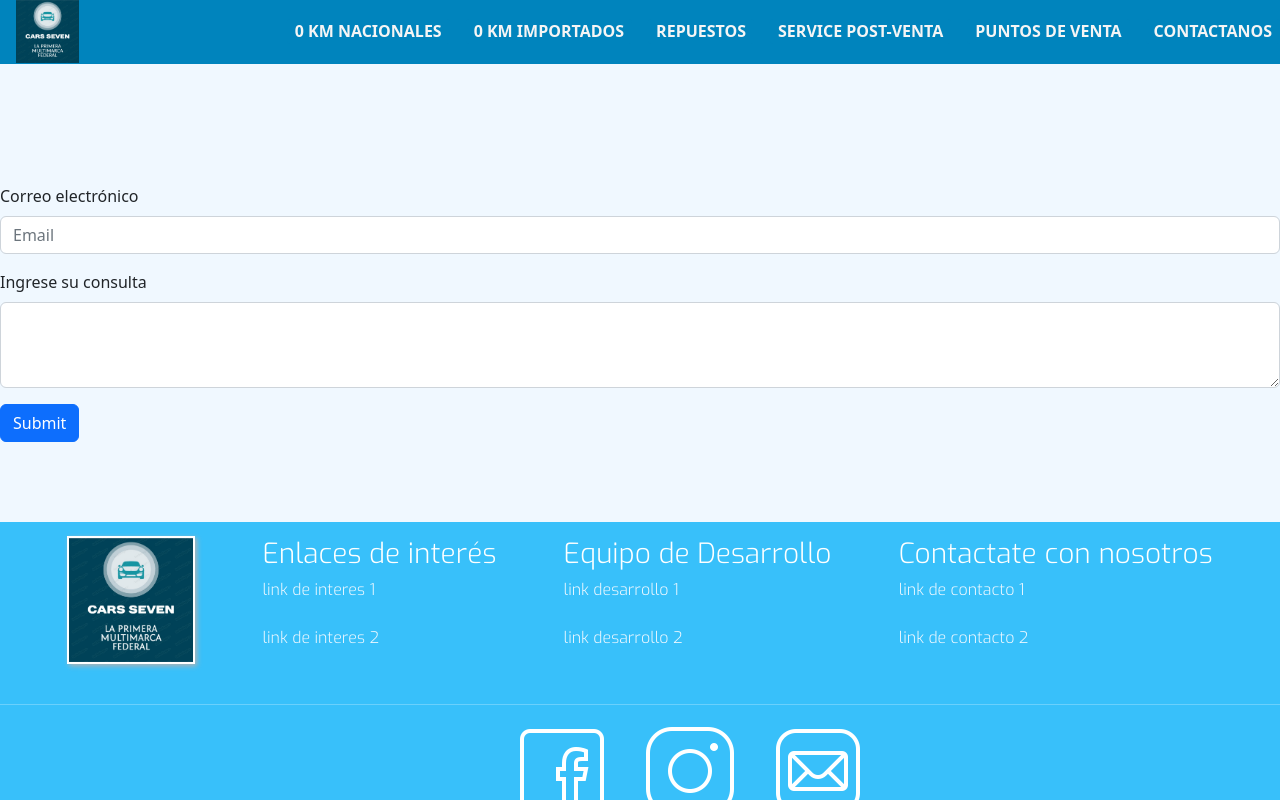
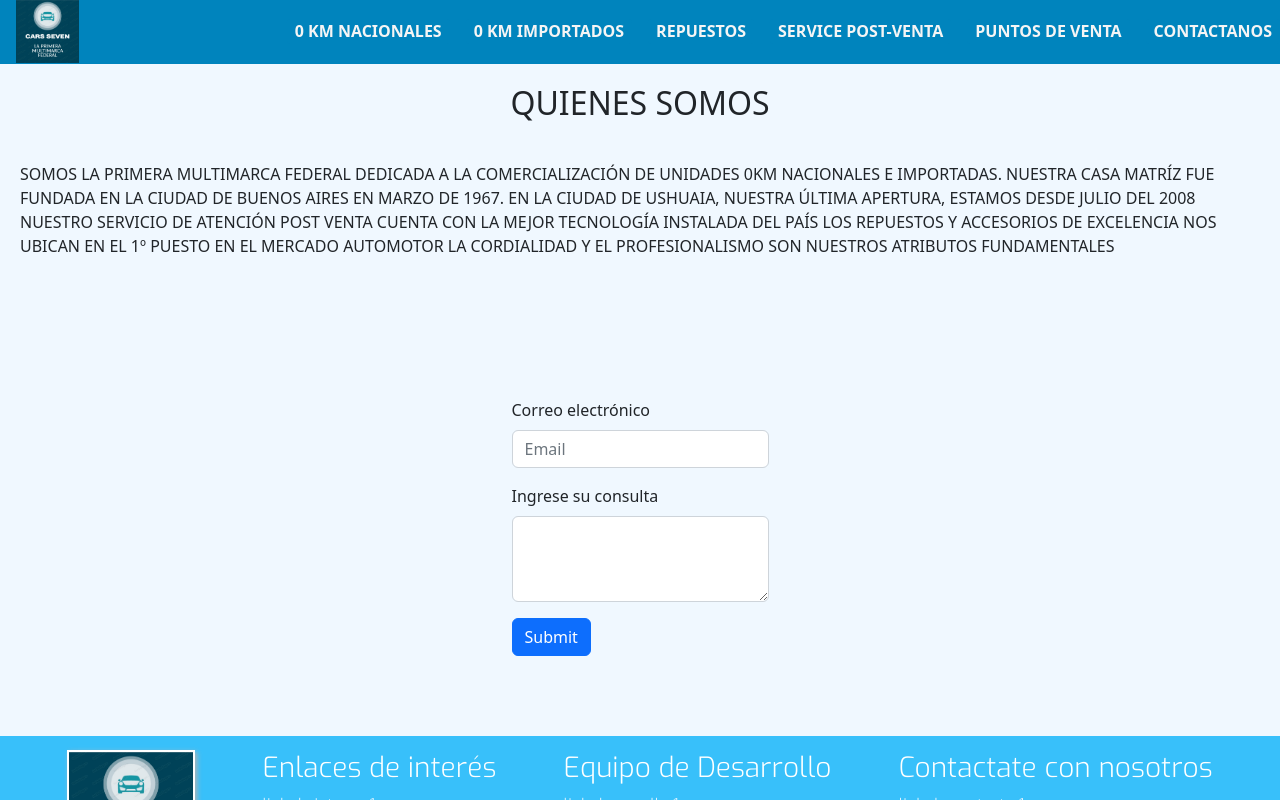
Before and after one commit to daro-asecas/Grupo7, a React (Create React App) app: page /contacto in a window 1280 px wide. Shown: the top 800 px of the page. Built offline with nearby package versions, Linux system fonts and the light colour scheme.

Commit message:
Correccion en  contacto

```diff
--- a/src/components/routes/Contacto.jsx
+++ b/src/components/routes/Contacto.jsx
@@ -4,6 +4,19 @@ import Form from 'react-bootstrap/Form';
 
 export function Contacto() {
     return (
+      <div>
+
+        <h2>QUIENES SOMOS	</h2>
+
+
+         <p> SOMOS LA PRIMERA MULTIMARCA FEDERAL DEDICADA A LA COMERCIALIZACIÓN DE UNIDADES 0KM NACIONALES E IMPORTADAS.
+          NUESTRA CASA MATRÍZ FUE FUNDADA EN LA CIUDAD DE BUENOS AIRES EN MARZO DE 1967.
+          EN LA CIUDAD DE USHUAIA, NUESTRA ÚLTIMA APERTURA, ESTAMOS DESDE JULIO DEL 2008
+          NUESTRO SERVICIO DE ATENCIÓN POST VENTA CUENTA CON LA MEJOR TECNOLOGÍA INSTALADA DEL PAÍS
+          LOS REPUESTOS Y ACCESORIOS DE EXCELENCIA NOS UBICAN EN EL 1º PUESTO EN EL MERCADO AUTOMOTOR
+          LA CORDIALIDAD Y EL PROFESIONALISMO SON NUESTROS ATRIBUTOS FUNDAMENTALES		</p>
+
+     <div className='form'>
       <Form>
         <br /><br /><br /><br /><br />
       <Form.Group className="mb-3" controlId="formBasicEmail">
@@ -24,5 +37,7 @@ export function Contacto() {
       <br />
       <br /><br /><br />
     </Form>
+    </div>
+    </div>
     );
   }
--- a/src/components/routes/Servicios.jsx
+++ b/src/components/routes/Servicios.jsx
@@ -8,15 +8,7 @@ import Row from 'react-bootstrap/Row';
 export function Servicios() {
     return (
       <div>
-					<h2>QUIENES SOMOS	</h2>
 
-
-         <p> SOMOS LA PRIMERA MULTIMARCA FEDERAL DEDICADA A LA COMERCIALIZACIÓN DE UNIDADES 0KM NACIONALES E IMPORTADAS.
-          NUESTRA CASA MATRÍZ FUE FUNDADA EN LA CIUDAD DE BUENOS AIRES EN MARZO DE 1967.
-           EN LA CIUDAD DE USHUAIA, NUESTRA ÚLTIMA APERTURA, ESTAMOS DESDE JULIO DEL 2008
-          NUESTRO SERVICIO DE ATENCIÓN POST VENTA CUENTA CON LA MEJOR TECNOLOGÍA INSTALADA DEL PAÍS
-          LOS REPUESTOS Y ACCESORIOS DE EXCELENCIA NOS UBICAN EN EL 1º PUESTO EN EL MERCADO AUTOMOTOR
-          LA CORDIALIDAD Y EL PROFESIONALISMO SON NUESTROS ATRIBUTOS FUNDAMENTALES		</p>
 
 
       <div className='form'>
```
